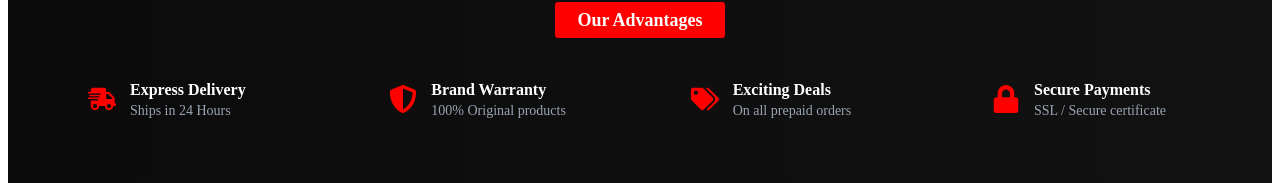
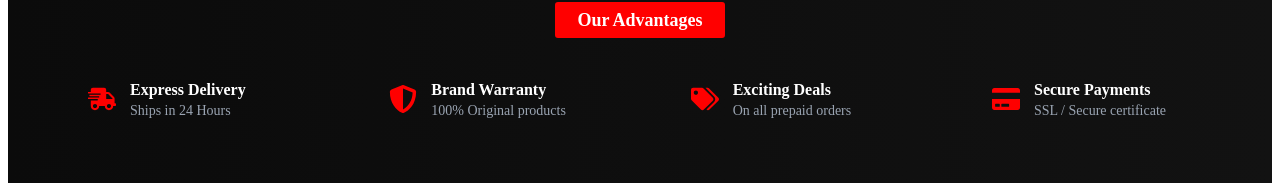
Before and after one commit to AkhilaReddy312/Tech-Shop, a React (Vite) app: page / in a window 1280 px wide. Shown: the part 2847-3030 px from the top of the page. Built offline with nearby package versions, Linux system fonts and the light colour scheme.

Commit message:
fifth commit

```diff
--- a/src/Components/OurAdvantages/OurAdvantages.jsx
+++ b/src/Components/OurAdvantages/OurAdvantages.jsx
@@ -1,10 +1,5 @@
 import "./OurAdvantages.css";
-import {
-    FaShippingFast,
-    FaShieldAlt,
-    FaTags,
-    FaLock
-} from "react-icons/fa";
+import ServicesData from "./ServicesData";
 
 const OurAdvantages = () => {
     return (
@@ -14,39 +9,18 @@ const OurAdvantages = () => {
             </div>
 
             <div className="advantages-list">
+                {ServicesData.map((item) => (
+                    <div className="advantage-card" key={item.id}>
+                        <div className="adv-icon">
+                            {item.icon}
+                        </div>
 
-                <div className="advantage-card">
-                    <FaShippingFast className="adv-icon" />
-                    <div className="adv-text">
-                        <h4>Express Delivery</h4>
-                        <p>Ships in 24 Hours</p>
+                        <div className="adv-text">
+                            <h4>{item.title}</h4>
+                            <p>{item.info}</p>
+                        </div>
                     </div>
-                </div>
-
-                <div className="advantage-card">
-                    <FaShieldAlt className="adv-icon" />
-                    <div className="adv-text">
-                        <h4>Brand Warranty</h4>
-                        <p>100% Original products</p>
-                    </div>
-                </div>
-
-                <div className="advantage-card">
-                    <FaTags className="adv-icon" />
-                    <div className="adv-text">
-                        <h4>Exciting Deals</h4>
-                        <p>On all prepaid orders</p>
-                    </div>
-                </div>
-
-                <div className="advantage-card">
-                    <FaLock className="adv-icon" />
-                    <div className="adv-text">
-                        <h4>Secure Payments</h4>
-                        <p>SSL / Secure certificate</p>
-                    </div>
-                </div>
-
+                ))}
             </div>
         </section>
     );
--- /dev/null
+++ b/src/Components/OurAdvantages/ServicesData.jsx
@@ -0,0 +1,30 @@
+import { FaShippingFast, FaShieldAlt, FaTags, FaCreditCard } from 'react-icons/fa';
+
+const ServicesData = [
+    {
+        id: 1,
+        icon: <FaShippingFast />,
+        title: "Express Delivery",
+        info: "Ships in 24 Hours",
+    },
+    {
+        id: 2,
+        icon: <FaShieldAlt />,
+        title: "Brand Warranty",
+        info: "100% Original products",
+    },
+    {
+        id: 3,
+        icon: <FaTags />,
+        title: "Exciting Deals",
+        info: "On all prepaid orders",
+    },
+    {
+        id: 4,
+        icon: <FaCreditCard />,
+        title: "Secure Payments",
+        info: "SSL / Secure сertificate",
+    },
+];
+
+export default ServicesData;
--- a/src/Components/Products/ProductsData.jsx
+++ b/src/Components/Products/ProductsData.jsx
@@ -224,10 +224,10 @@ const ProductsData = [
     {
         id: 11,
         images: [
-            "/images/products/sony1000xm4-1.png",
-            "/images/products/sony1000xm4-2.png",
-            "/images/products/sony1000xm4-3.png",
-            "/images/products/sony1000xm4-4.png"
+            "/images/products/sony1000Xm4-1.png",
+            "/images/products/sony1000Xm4-2.png",
+            "/images/products/sony1000Xm4-3.png",
+            "/images/products/sony1000Xm4-4.png"
         ],
         brand: "Sony",
         title: "Sony WF-1000XM4",
```
